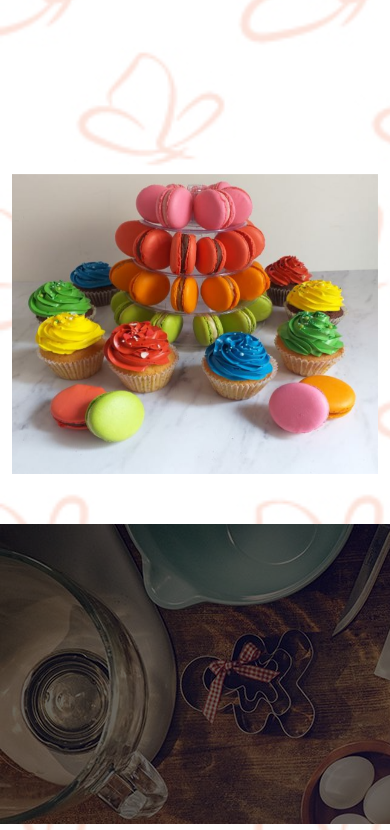
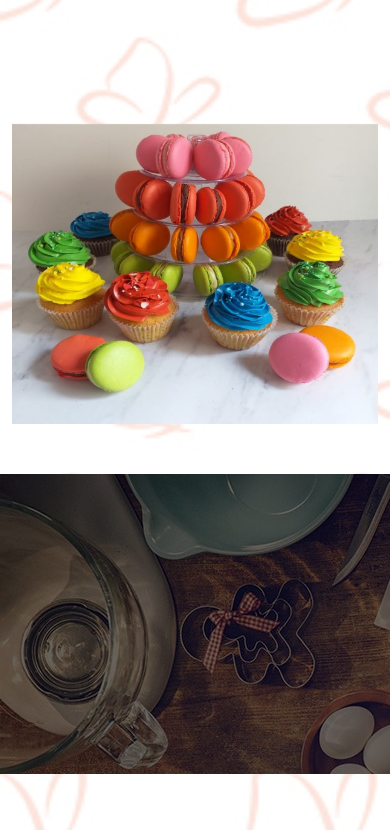
Before and after one commit to FlorAguirre/spaziodolce, a website: page index.html in a window 390 px wide. Shown: the part 920-1750 px from the top of the page. Drawn offline with nearby package versions, Linux system fonts and the light colour scheme; files whose address does not match are found by name.

Commit message:
Modificando vista mobile

```diff
--- a/scss/_home.scss
+++ b/scss/_home.scss
@@ -34,7 +34,7 @@
 @media(max-width:480px){
     @supports(object-fit: cover){
     .carousel__imagen{
-        margin-top:400px;
+        margin-top:350px;
         height:300px;
         object-fit: cover;
         width:100%;
@@ -113,6 +113,7 @@
     .conjunto__tortas{
         display:flex;
         flex-direction:column;
+
     }
 }
 
```
Also changed, not shown: css/styles.css, scss/estilos.css, 1 other file.
